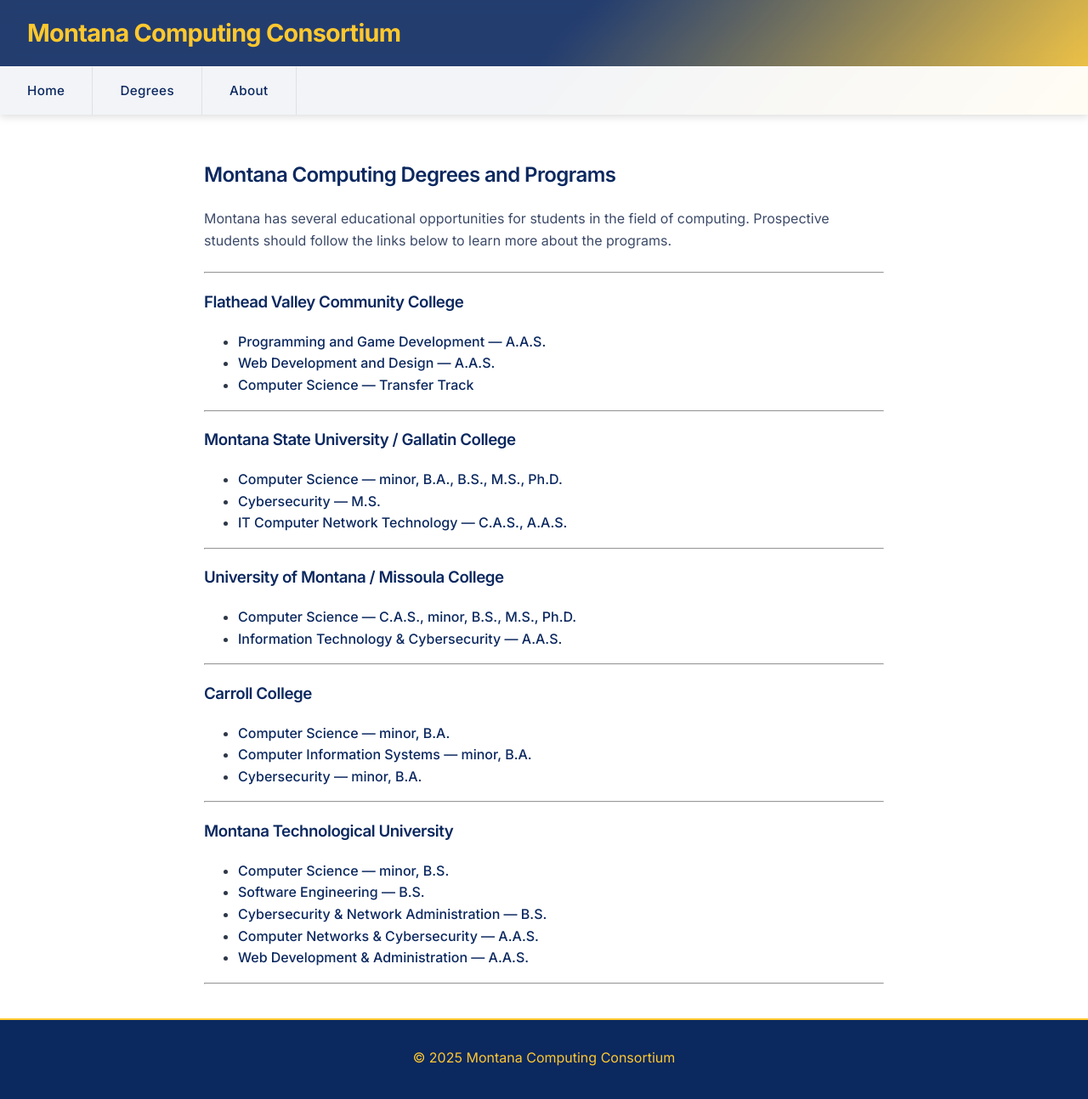
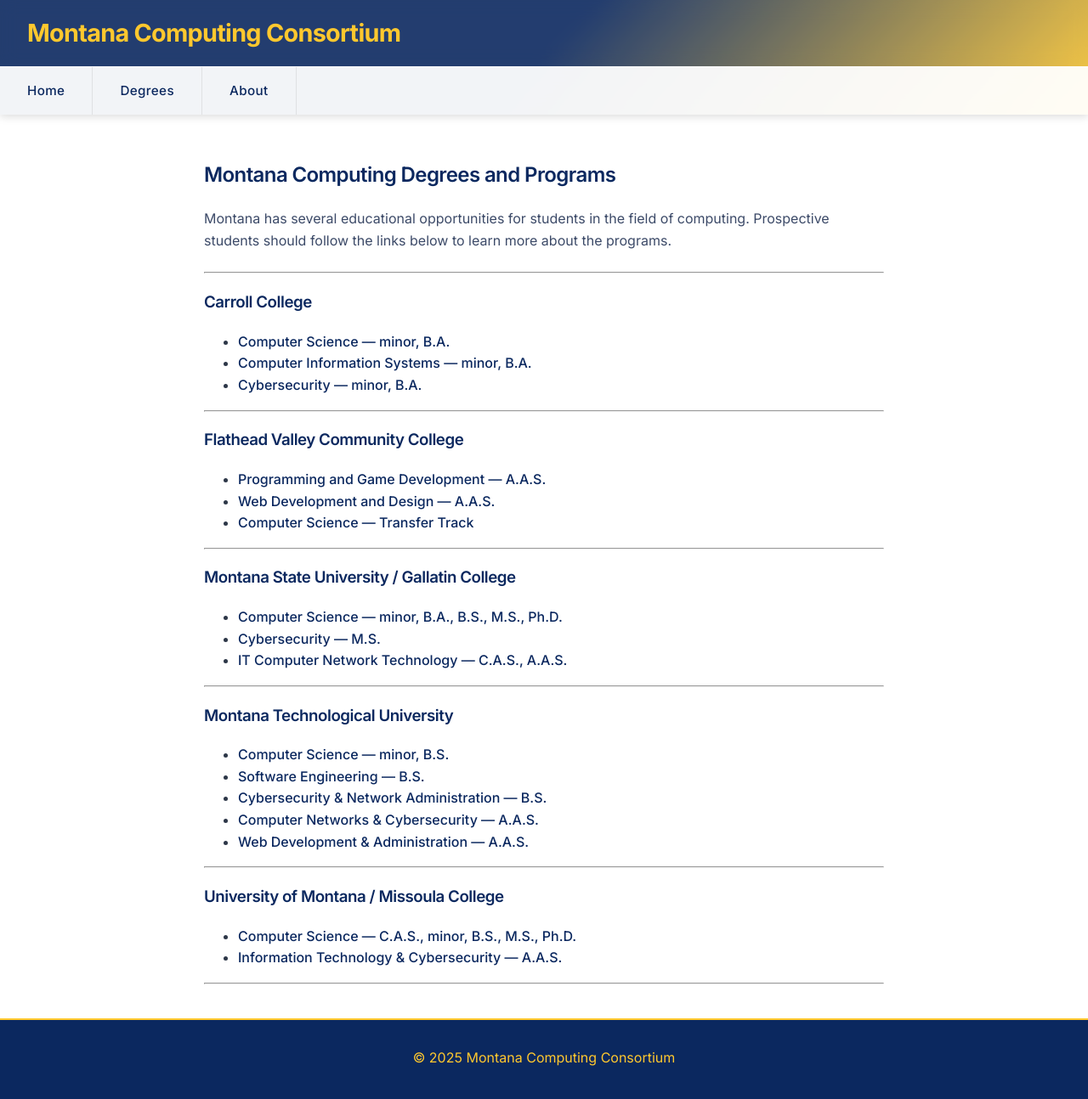
Before and after one commit to msu/montanacomputing, a Jekyll site: the page built from computing_degrees.md, in a window 1280 px wide and 1298 px high. Shown: the top 1294 px of the window at 85% size. Built offline with Jekyll 4.4.1, drawn with Linux system fonts in a browser that asks for light colours; part of the change alters nothing that is shown.

Commit message:
List universities in alphabetical order

```diff
--- a/computing_degrees.md
+++ b/computing_degrees.md
@@ -8,6 +8,14 @@ permalink: /degrees/
 
 Montana has several educational opportunities for students in the field of computing.
 Prospective students should follow the links below to learn more about the programs.
+
+---
+
+### Carroll College
+
+- [Computer Science ---  minor, B.A.](https://www.carroll.edu/academics/program-finder/computer-science-information-systems/cs-major-minor)
+- [Computer Information Systems --- minor, B.A.](https://www.carroll.edu/academics/program-finder/computer-science-information-systems)
+- [Cybersecurity --- minor, B.A.](https://www.carroll.edu/academics/program-finder/cybersecurity)
 
 ---
 
@@ -27,21 +35,6 @@ Prospective students should follow the links below to learn more about the progr
 
 ---
 
-### University of Montana / Missoula College
-
-- [Computer Science --- C.A.S., minor, B.S., M.S., Ph.D.](https://www.umt.edu/academics/programs/computer-science/)
-- [Information Technology & Cybersecurity --- A.A.S.](https://catalog.umt.edu/colleges-schools-programs/missoula-college/business-technology/information-technology-cybersecurity/)
-
----
-
-### Carroll College
-
-- [Computer Science ---  minor, B.A.](https://www.carroll.edu/academics/program-finder/computer-science-information-systems/cs-major-minor)
-- [Computer Information Systems --- minor, B.A.](https://www.carroll.edu/academics/program-finder/computer-science-information-systems)
-- [Cybersecurity --- minor, B.A.](https://www.carroll.edu/academics/program-finder/cybersecurity)
-
----
-
 ### Montana Technological University
 
 - [Computer Science --- minor, B.S.](https://www.mtech.edu/academics/programs/computer-science/)
@@ -51,3 +44,10 @@ Prospective students should follow the links below to learn more about the progr
 - [Web Development & Administration --- A.A.S.](https://www.mtech.edu/webdevelopment/index.html)
 
 ---
+
+### University of Montana / Missoula College
+
+- [Computer Science --- C.A.S., minor, B.S., M.S., Ph.D.](https://www.umt.edu/academics/programs/computer-science/)
+- [Information Technology & Cybersecurity --- A.A.S.](https://catalog.umt.edu/colleges-schools-programs/missoula-college/business-technology/information-technology-cybersecurity/)
+
+---
```
